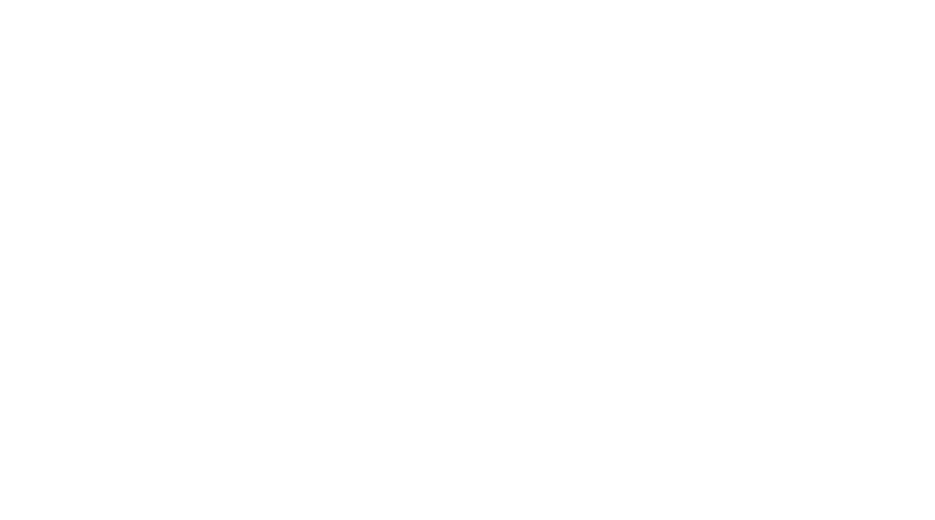
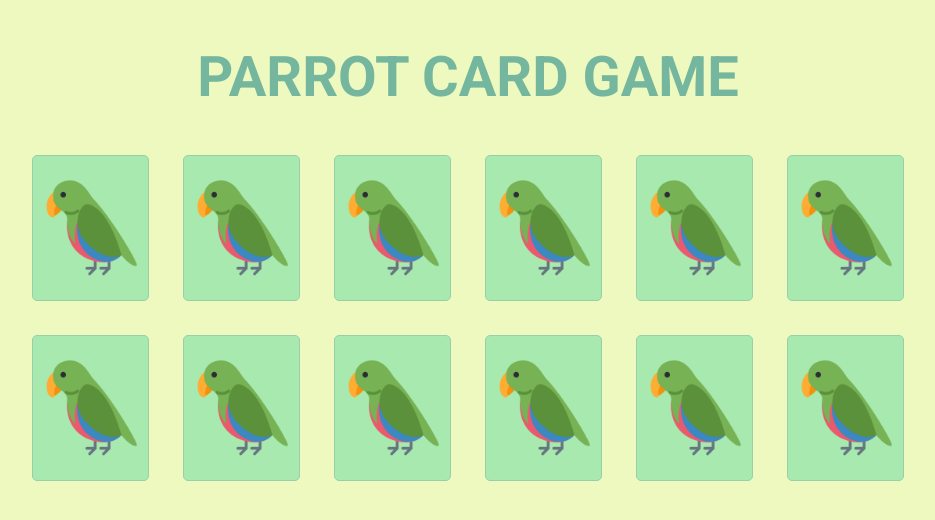
Before and after one commit to jeffersonAraujo2012/Projeto_04_parrotsCardGame, a plain HTML site: page index.html in a window 1280 px wide. Shown: the whole page, without its empty margins (172-1107 px from the left). Drawn offline with Linux system fonts and the light colour scheme.

Commit message:
Layout desktop feito

```diff
--- /dev/null
+++ b/css/components/carta.css
@@ -0,0 +1,47 @@
+.carta {
+  position: relative;
+  margin: 0 17px 34px;
+
+  height: 146px;
+  width: 117px;
+}
+
+.carta:hover {
+  cursor: pointer;
+}
+
+.face {
+  position: absolute;
+
+  border: 1px solid #99cea8;
+  border-radius: 5px;
+
+  height: 146px;
+  width: 117px;
+
+  transition: 0.5s;
+  transform-style: preserve-3d;
+
+  backface-visibility: hidden;
+}
+
+.carta .face.verso {
+  background-color: var(--cor-carta);
+  background-image: url("../../assets/images/back.png");
+  background-size: 100px 100px;
+  background-position: center;
+  background-repeat: no-repeat;
+}
+
+.carta .face.frente {
+  background-color: var(--cor-carta);
+  transform: rotateY(180deg);
+}
+
+.carta:hover .face.verso {
+  transform: rotateY(-180deg);
+}
+
+.carta:hover .face.frente {
+  transform: rotateY(0deg);
+}
--- /dev/null
+++ b/css/reset.css
@@ -0,0 +1,48 @@
+/* http://meyerweb.com/eric/tools/css/reset/
+   v2.0 | 20110126
+   License: none (public domain)
+*/
+
+html, body, div, span, applet, object, iframe,
+h1, h2, h3, h4, h5, h6, p, blockquote, pre,
+a, abbr, acronym, address, big, cite, code,
+del, dfn, em, img, ins, kbd, q, s, samp,
+small, strike, strong, sub, sup, tt, var,
+b, u, i, center,
+dl, dt, dd, ol, ul, li,
+fieldset, form, label, legend,
+table, caption, tbody, tfoot, thead, tr, th, td,
+article, aside, canvas, details, embed,
+figure, figcaption, footer, header, hgroup,
+menu, nav, output, ruby, section, summary,
+time, mark, audio, video {
+	margin: 0;
+	padding: 0;
+	border: 0;
+	font-size: 100%;
+	font: inherit;
+	vertical-align: baseline;
+}
+/* HTML5 display-role reset for older browsers */
+article, aside, details, figcaption, figure,
+footer, header, hgroup, menu, nav, section {
+	display: block;
+}
+body {
+	line-height: 1;
+}
+ol, ul {
+	list-style: none;
+}
+blockquote, q {
+	quotes: none;
+}
+blockquote:before, blockquote:after,
+q:before, q:after {
+	content: '';
+	content: none;
+}
+table {
+	border-collapse: collapse;
+	border-spacing: 0;
+}
--- /dev/null
+++ b/css/style.css
@@ -0,0 +1,37 @@
+:root {
+  --cor-background: #eef9bf;
+  --cor-titulo: #75b79e;
+  --cor-carta: #a7e9af;
+}
+
+* {
+  box-sizing: border-box;
+}
+
+body {
+  display: flex;
+  flex-direction: column;
+  align-items: center;
+
+  width: 100%;
+  background-color: var(--cor-background);
+  font-family: "Roboto", sans-serif;
+}
+
+header .titulo {
+  color: var(--cor-titulo);
+  font-size: 3.5rem;
+  font-weight: 700;
+  line-height: 4.06rem;
+
+  margin: 45px 0;
+}
+
+.app {
+  display: flex;
+  justify-content: center;
+  align-items: center;
+  flex-wrap: wrap;
+
+  max-width: 918px;
+}
--- a/index.html
+++ b/index.html
@@ -4,7 +4,72 @@
     <meta charset="UTF-8" />
     <meta http-equiv="X-UA-Compatible" content="IE=edge" />
     <meta name="viewport" content="width=device-width, initial-scale=1.0" />
+    <link rel="preconnect" href="https://fonts.googleapis.com" />
+    <link rel="preconnect" href="https://fonts.gstatic.com" crossorigin />
+    <link rel="stylesheet" href="./css/reset.css" />
+    <link
+      href="https://fonts.googleapis.com/css2?family=Roboto:ital,wght@0,100;0,300;0,400;0,500;0,700;1,100;1,300;1,400;1,500;1,700&display=swap"
+      rel="stylesheet"
+    />
+    <link rel="stylesheet" href="./css/style.css" />
+    <link rel="stylesheet" href="./css/components/carta.css" />
     <title>Parrot Card Game</title>
   </head>
-  <body></body>
+  <body>
+    <header>
+      <h1 class="titulo">PARROT CARD GAME</h1>
+    </header>
+
+    <main class="app">
+      <div class="carta">
+        <div class="face frente"></div>
+        <div class="face verso"></div>
+      </div>
+      <div class="carta">
+        <div class="face frente"></div>
+        <div class="face verso"></div>
+      </div>
+      <div class="carta">
+        <div class="face frente"></div>
+        <div class="face verso"></div>
+      </div>
+      <div class="carta">
+        <div class="face frente"></div>
+        <div class="face verso"></div>
+      </div>
+      <div class="carta">
+        <div class="face frente"></div>
+        <div class="face verso"></div>
+      </div>
+      <div class="carta">
+        <div class="face frente"></div>
+        <div class="face verso"></div>
+      </div>
+
+      <div class="carta">
+        <div class="face frente"></div>
+        <div class="face verso"></div>
+      </div>
+      <div class="carta">
+        <div class="face frente"></div>
+        <div class="face verso"></div>
+      </div>
+      <div class="carta">
+        <div class="face frente"></div>
+        <div class="face verso"></div>
+      </div>
+      <div class="carta">
+        <div class="face frente"></div>
+        <div class="face verso"></div>
+      </div>
+      <div class="carta">
+        <div class="face frente"></div>
+        <div class="face verso"></div>
+      </div>
+      <div class="carta">
+        <div class="face frente"></div>
+        <div class="face verso"></div>
+      </div>
+    </main>
+  </body>
 </html>
```
Also changed, not shown: assets/images/back.png (added), assets/images/bobrossparrot.gif (added), assets/images/desktop.png (added), assets/images/explodyparrot.gif (added), assets/images/fiestaparrot.gif (added), assets/images/metalparrot.gif (added), assets/images/mobile.png (added), assets/images/revertitparrot.gif (added), assets/images/tripletsparrot.gif (added), assets/images/unicornparrot.gif (added).
